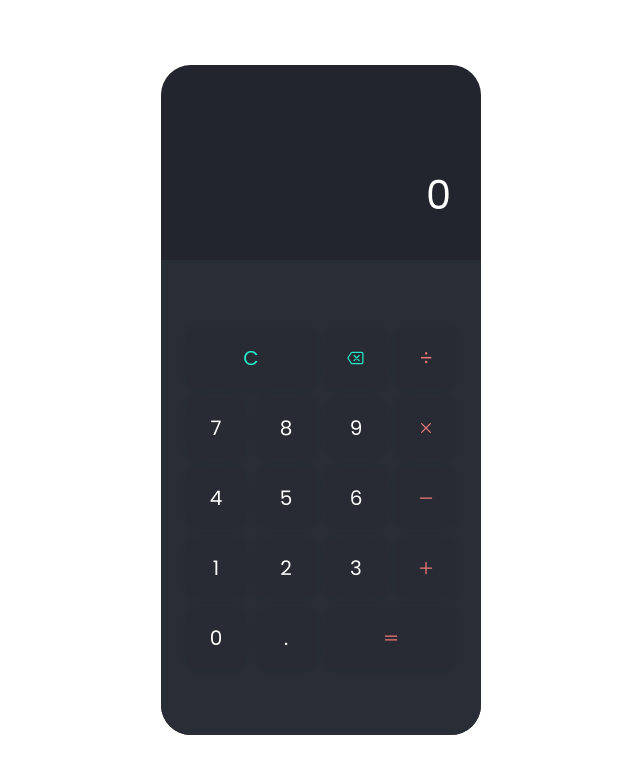
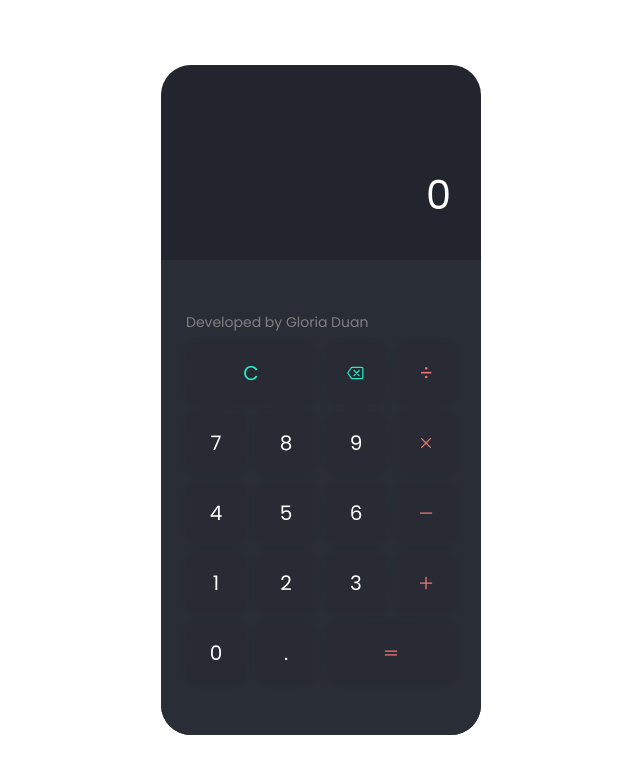
Before and after one commit to httpgloria/js-simple-calculator, a plain HTML site: page index.html in a window 1280 px wide. Shown: the whole page, without its empty margins (319-959 px from the left). Drawn offline with nearby package versions, Linux system fonts and the light colour scheme.

Commit message:
added message

```diff
--- a/index.html
+++ b/index.html
@@ -20,6 +20,9 @@
             <div class="calculator__display--large"></div>
          </div>
          <div class="calculator-numpad-wrapper">
+            <p style="font-size: 14px; color: gray; margin-bottom: 10px">
+               Developed by Gloria Duan
+            </p>
             <div class="calculator-numpad">
                <div class="calculator__numkey clear">C</div>
                <div class="calculator__numkey back">
```
